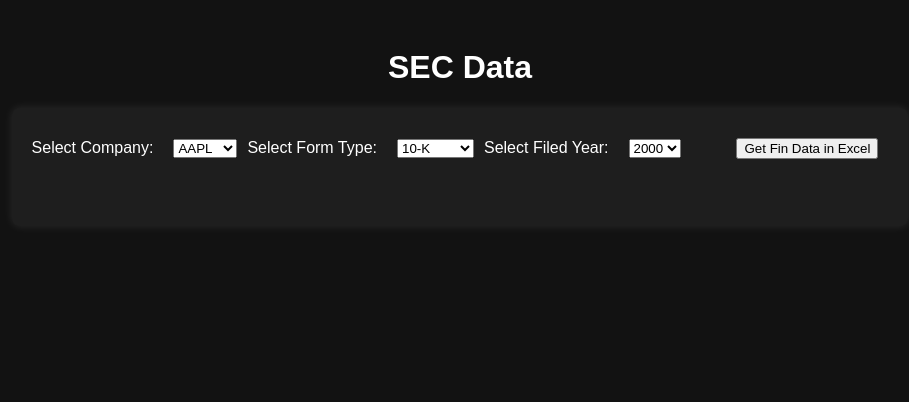
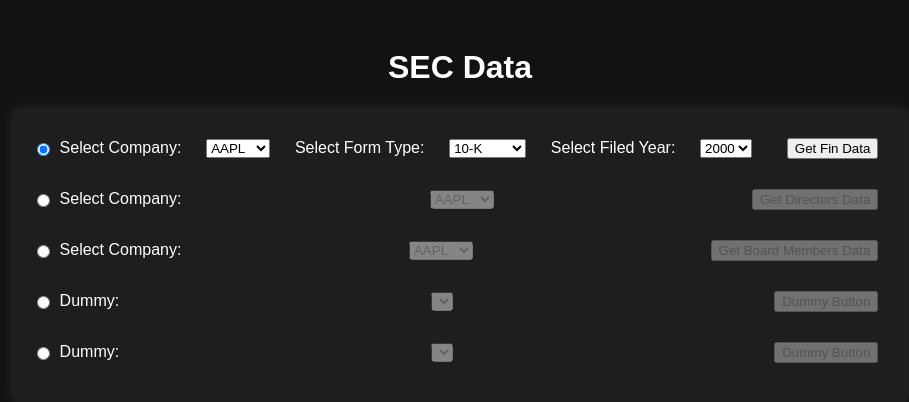
Before and after one commit to Kishore-Tall/SECDataTreasure, a Flask app: page / in a window 1280 px wide. Shown: the top 402 px of the page, without its empty margins (180-1089 px from the left). Run offline with Flask 3, Linux system fonts and the light colour scheme; lists and menus that the app fills with data are empty.

Commit message:
UI controols to get directors and get board members data

```diff
--- a/app.py
+++ b/app.py
@@ -1,7 +1,7 @@
 
 from flask import Flask, render_template, request, jsonify, send_file
-from functions import process_input_and_download_reports, generate_options
-import os
+from functions import process_input_and_download_reports, generate_options,fetch_directors_data, fetch_Board_Members_data
+import os, json
 
 app = Flask(__name__)
 
@@ -37,6 +37,40 @@ def get_data():
     return jsonify({"error": "Failed to generate ZIP file"}), 500
 
 
+@app.route("/download-directors", methods=["GET"])
+def download_directors():
+    ticker = request.args.get("ticker")
+    if not ticker:
+        return jsonify({"error": "Missing ticker parameter"}), 400
+
+    data = fetch_directors_data(ticker)
+    if not data:
+        return jsonify({"error": "Failed to fetch data from SEC API"}), 500
+
+    filename = f"{ticker}_directors.json"
+    filepath = os.path.join("/tmp", filename)
+    with open(filepath, "w") as f:
+        json.dump(data, f, indent=4)
+
+    return send_file(filepath, as_attachment=True, download_name=filename, mimetype="application/json")
+
+
+@app.route("/download-BoardMembers", methods=["GET"])
+def download_BoardMembers():
+    ticker = request.args.get("ticker")
+    if not ticker:
+        return jsonify({"error": "Missing ticker parameter"}), 400
+
+    data = fetch_Board_Members_data(ticker)
+    if not data:
+        return jsonify({"error": "Failed to fetch data from SEC API"}), 500
+
+    filename = f"{ticker}_directors.json"
+    filepath = os.path.join("/tmp", filename)
+    with open(filepath, "w") as f:
+        json.dump(data, f, indent=4)
+
+    return send_file(filepath, as_attachment=True, download_name=filename, mimetype="application/json")
 
 
 if __name__ == '__main__':
--- a/functions.py
+++ b/functions.py
@@ -189,6 +189,43 @@ def process_input_and_download_reports(ticker: str, formtype: str, year: int) ->
 
     return None
 
+
+# to download directors' data given a ticker
+
+def fetch_directors_data(ticker):
+    url = "https://api.sec-api.io/directors-and-board-members"
+    headers = {"Authorization": Api_Key, "Content-Type": "application/json"}
+    payload = {
+        "query": f"ticker:{ticker}",
+        "from": 0,
+        "size": 50,
+        "sort": [{"filedAt": {"order": "desc"}}]
+    }
+
+    response = requests.post(url, headers=headers, json=payload)
+    if response.status_code == 200:
+        return response.json()
+    else:
+        return None
+
+
+def fetch_Board_Members_data(ticker):
+    url = "https://api.sec-api.io/directors-and-board-members"
+    headers = {"Authorization": Api_Key, "Content-Type": "application/json"}
+    payload = {
+        "query": f"ticker:{ticker}",
+        "from": 0,
+        "size": 50,
+        "sort": [{"filedAt": {"order": "desc"}}]
+    }
+
+    response = requests.post(url, headers=headers, json=payload)
+    if response.status_code == 200:
+        return response.json()
+    else:
+        return None
+
+
 '''
 ####################################################################################################
 """# Testing """
--- a/templates/index.html
+++ b/templates/index.html
@@ -14,9 +14,6 @@
             align-items: center;
             padding: 20px;
         }
-        select, button {
-            margin: 10px;
-        }
         .container {
             background: #1e1e1e;
             padding: 20px;
@@ -25,7 +22,16 @@
             width: 70%;
             display: flex;
             flex-direction: column;
+            align-items: flex-start;
+        }
+        .functional-component {
+            display: flex;
             align-items: center;
+            width: 100%;
+            margin-bottom: 10px;
+        }
+        .functional-component input[type="radio"] {
+            margin-right: 10px;
         }
         .controls {
             display: flex;
@@ -33,41 +39,85 @@
             justify-content: space-between;
             width: 100%;
         }
-        .controls label, .controls select {
-            margin-right: 10px;
-        }
-        .controls button {
-            margin-left: auto;
+        select, button {
+            margin: 10px;
         }
     </style>
 </head>
 <body>
     <h1>SEC Data</h1>
     <div class="container">
-        <div class="controls">
+        <!-- Functional Components -->
+        <div class="functional-component">
+            <input type="radio" name="function" checked onclick="toggleComponent(1)">
+            <div class="controls" id="component1">
                 <label>Select Company:</label>
                 <select id="company-dropdown"></select>
                 <label>Select Form Type:</label>
                 <select id="formtype-dropdown"></select>
                 <label>Select Filed Year:</label>
                 <select id="year-dropdown"></select>
-            <button onclick="getData()">Get Fin Data in Excel</button>
+                <button onclick="getData()">Get Fin Data</button>
             </div>
-        <h3 id="status"></h3>
+        </div>
+
+        <div class="functional-component">
+            <input type="radio" name="function" onclick="toggleComponent(2)">
+            <div class="controls" id="component2">
+                <label>Select Company:</label>
+                <select id="company-dropdown-2"></select>
+                <button onclick="getDirectorsData()">Get Directors Data</button>
+            </div>
+        </div>
+
+        <div class="functional-component">
+            <input type="radio" name="function" onclick="toggleComponent(3)">
+            <div class="controls" id="component3">
+                <label>Select Company:</label>
+                <select id="company-dropdown-3"></select>
+                <button onclick="getBoardMembersData()">Get Board Members Data</button>
+            </div>
+        </div>
+
+        <div class="functional-component">
+            <input type="radio" name="function" onclick="toggleComponent(4)">
+            <div class="controls" id="component4">
+                <label>Dummy:</label>
+                <select></select>
+                <button>Dummy Button</button>
+            </div>
+        </div>
+
+        <div class="functional-component">
+            <input type="radio" name="function" onclick="toggleComponent(5)">
+            <div class="controls" id="component5">
+                <label>Dummy:</label>
+                <select></select>
+                <button>Dummy Button</button>
+            </div>
+        </div>
     </div>
 
     <script>
-        // Fetch options for dropdowns on page load
+        function toggleComponent(activeIndex) {
+            for (let i = 1; i <= 5; i++) {
+                let component = document.getElementById(`component${i}`);
+                let selects = component.querySelectorAll("select, button");
+                selects.forEach(el => el.disabled = (i !== activeIndex));
+            }
+        }
+
         fetch('/get-options')
             .then(response => response.json())
             .then(data => {
                 populateDropdown("company-dropdown", data.companies);
+                populateDropdown("company-dropdown-2", data.companies);
+                populateDropdown("company-dropdown-3", data.companies);
                 populateDropdown("formtype-dropdown", data.formtypes);
                 populateDropdown("year-dropdown", data.years);
             })
             .catch(error => console.error("Error fetching dropdown options:", error));
 
-        // Function to populate dropdowns dynamically
         function populateDropdown(elementId, options) {
             let dropdown = document.getElementById(elementId);
             options.forEach(option => {
@@ -78,13 +128,10 @@
             });
         }
 
-        // Function to fetch data based on user selection
         async function getData() {
             let company = document.getElementById("company-dropdown").value;
             let formtype = document.getElementById("formtype-dropdown").value;
             let year = document.getElementById("year-dropdown").value;
-
-            document.getElementById("status").innerText = "Processing...";
 
             try {
                 let response = await fetch('/get-data', {
@@ -92,27 +139,30 @@
                     headers: { 'Content-Type': 'application/json' },
                     body: JSON.stringify({ company, formtype, year })
                 });
-
-                if (!response.ok) {
-                    throw new Error("Failed to fetch data");
-                }
-
+                if (!response.ok) throw new Error("Failed to fetch data");
                 let blob = await response.blob();
                 let url = URL.createObjectURL(blob);
                 let link = document.createElement("a");
                 link.href = url;
-                link.download = "reports.zip"; // ZIP file name
+                link.download = "reports.zip";
                 document.body.appendChild(link);
                 link.click();
                 document.body.removeChild(link);
-                URL.revokeObjectURL(url); // Free memory
+                URL.revokeObjectURL(url);
+            } catch (error) { console.error("Download error:", error); }
+        }
 
-                document.getElementById("status").innerText = "Download Ready!";
-            } catch (error) {
-                document.getElementById("status").innerText = "Error occurred!";
-                console.error("Download error:", error);
+        function getDirectorsData() {
+            let company = document.getElementById("company-dropdown-2").value;
+            window.location.href = `/download-directors?ticker=${company}`;
         }
+
+        function getBoardMembersData() {
+            let company = document.getElementById("company-dropdown-3").value;
+            window.location.href = `/download-BoardMembers?ticker=${company}`;
         }
+
+        toggleComponent(1); // Default enable first component
     </script>
 </body>
 </html>
```
Lines whose indentation alone changed are shown as unchanged.
